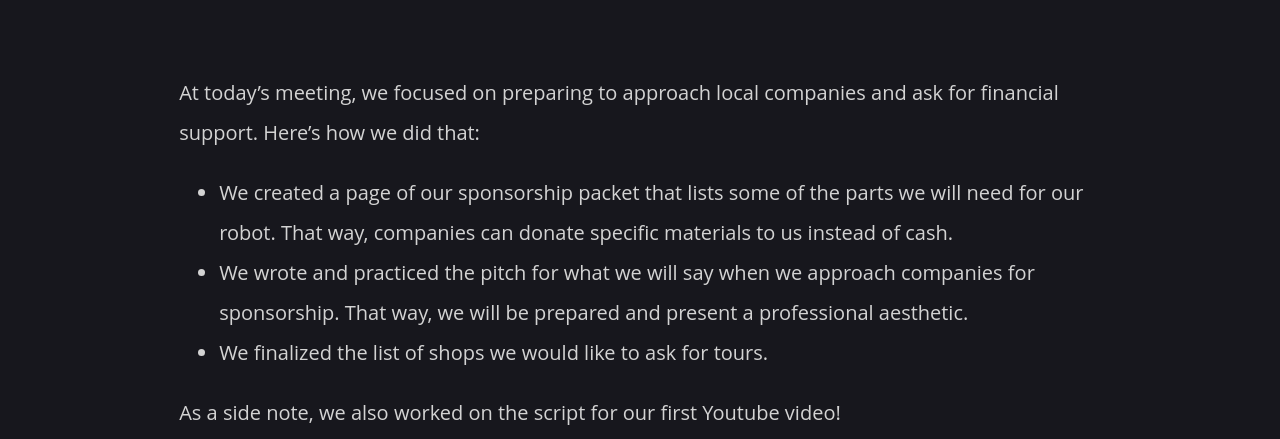
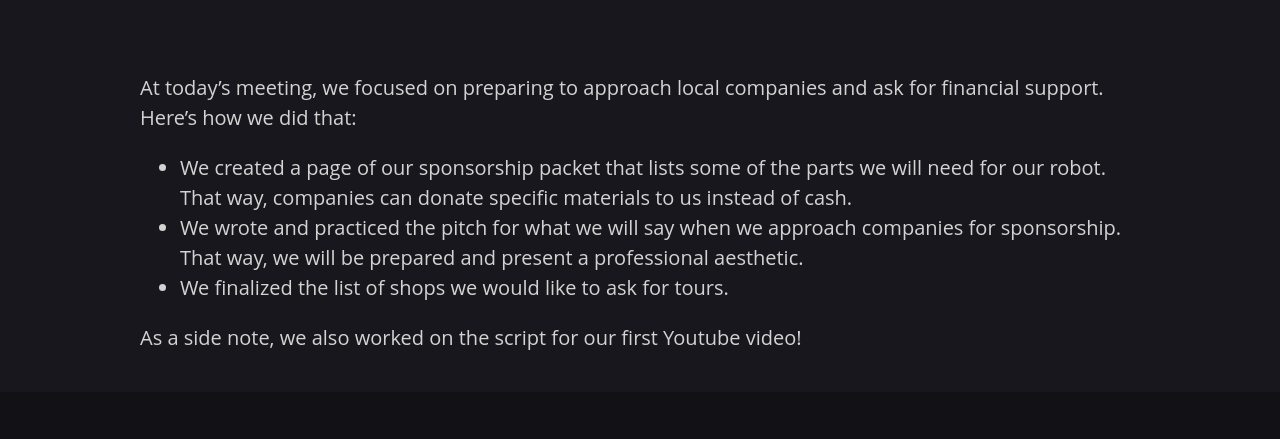
Before and after one commit to BitflipFTC/website, an Astro site: page /blogs/sponsorship-prep in a window 1280 px wide. Shown: the part 310-749 px from the top of the page. Built offline with nearby package versions, Linux system fonts and the light colour scheme; Astro itself is replaced by a stand-in of ours.

Commit message:
fix blog text spacing

```diff
--- a/src/layouts/blogLayout.astro
+++ b/src/layouts/blogLayout.astro
@@ -108,7 +108,7 @@ const { frontmatter } = Astro.props;
                 flex-direction: column;
                 width: 100%;
                 text-align: left;
-                padding: 0 10%;
+                padding: 0 5%;
                 max-width: 1000px;
                 box-sizing: content-box;
             }
@@ -136,14 +136,14 @@ const { frontmatter } = Astro.props;
             .section-content ul {
                 align-self: start;
                 color:lightgray;
-                line-height: 2rem;
+                line-height: 1.5;
             }
             .section-content p {
                 all:unset;
                 text-align: left;
                 color:lightgray;
                 font-size: 1rem;
-                line-height: 2;
+                line-height: 1.5;
             }
             .section-content hr {
                 width: 100%;
@@ -162,8 +162,9 @@ const { frontmatter } = Astro.props;
             }
 
             @media only screen and (orientation:portrait) {
-                .section-content {
-                }
+            .section-content ul, .section-content p {
+                line-height: 2;
+            }
             .header-content h1 {
                 font-size: 2rem;
             }
```
